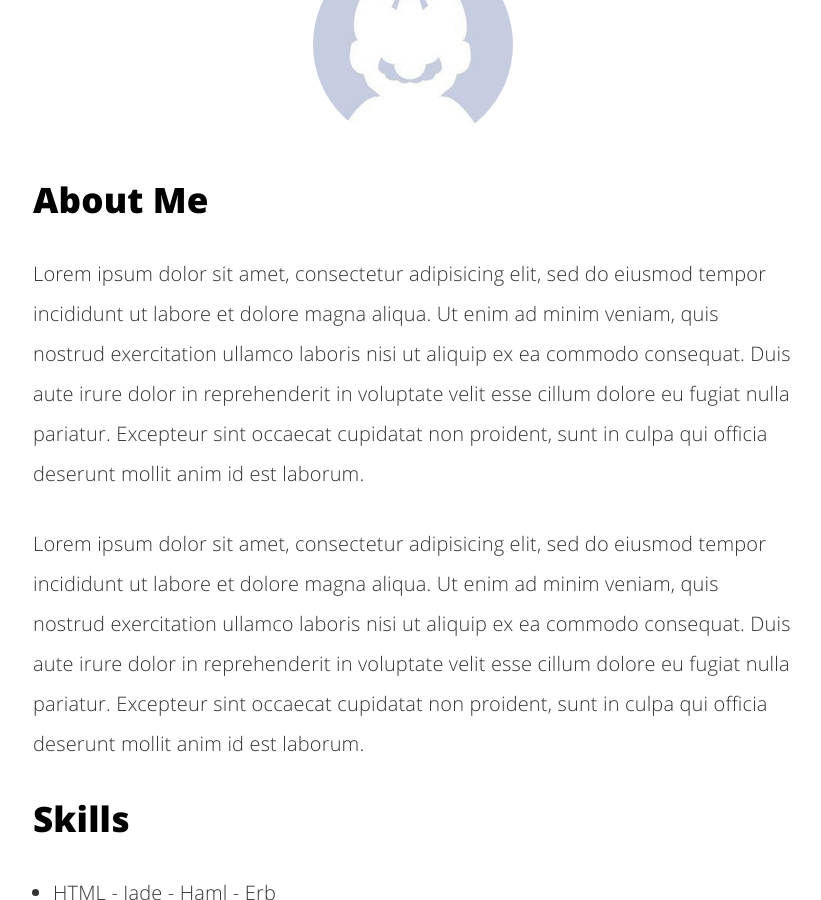
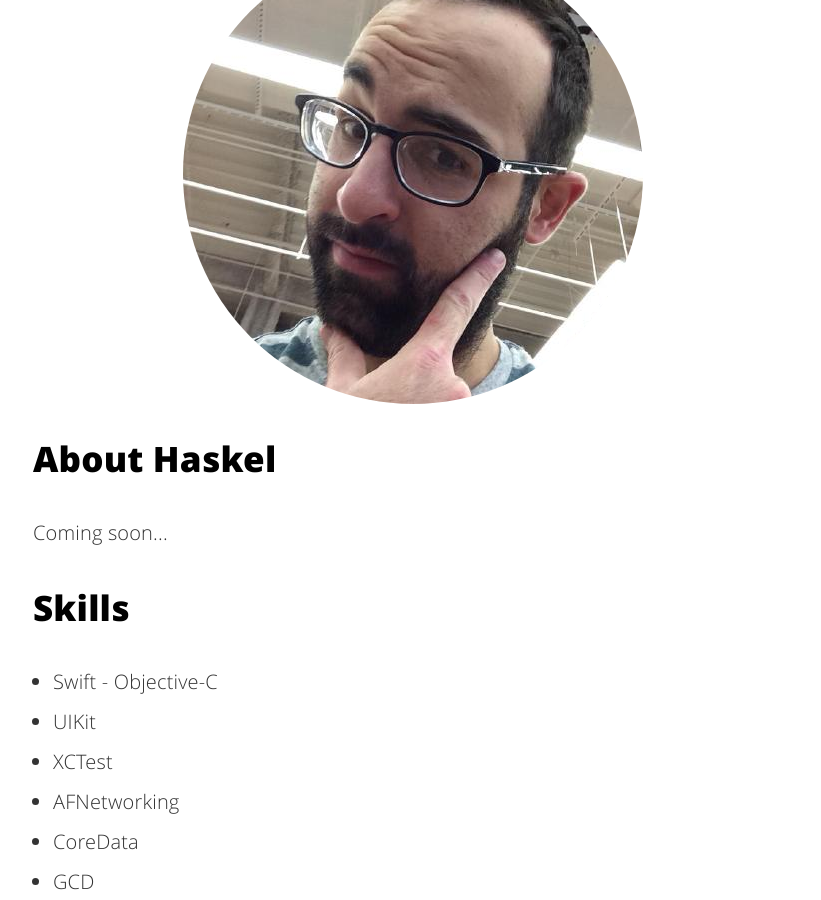
Before and after one commit to haskelash/haskelash.github.io, a Jekyll site: the page built from about.html, in a window 1280 px wide and 900 px high, scrolled down 1026 px. Shown: the whole window, without its empty margins (227-1048 px from the left). Built offline with Jekyll 4.4.1, drawn with Linux system fonts in a browser that asks for light colours; some of the changed text lies outside the part shown.

Commit message:
add stuff to about, add profile pic

```diff
--- a/about.html
+++ b/about.html
@@ -1,53 +1,36 @@
 ---
 layout: minimal
-title: "About me"
+title: "About Haskel"
 permalink: /about/index.html
-description: "Some description about Lorem Ipsum..."
+description: "Just a dude who loves developing for iOS"
 ---
 
-<img itemprop="image" class="img-rounded" src="/assets/img/blog-author.jpg" alt="Willian Justen">
+<img itemprop="image" class="img-rounded" src="/assets/img/blog-author.jpg" alt="Haskel Ash">
 
-<h2>About Me</h2>
+<h2>About Haskel</h2>
 
-<p>Lorem ipsum dolor sit amet, consectetur adipisicing elit, sed do eiusmod
-tempor incididunt ut labore et dolore magna aliqua. Ut enim ad minim veniam,
-quis nostrud exercitation ullamco laboris nisi ut aliquip ex ea commodo
-consequat. Duis aute irure dolor in reprehenderit in voluptate velit esse
-cillum dolore eu fugiat nulla pariatur. Excepteur sint occaecat cupidatat non
-proident, sunt in culpa qui officia deserunt mollit anim id est laborum.</p>
-
-
-<p>Lorem ipsum dolor sit amet, consectetur adipisicing elit, sed do eiusmod
-tempor incididunt ut labore et dolore magna aliqua. Ut enim ad minim veniam,
-quis nostrud exercitation ullamco laboris nisi ut aliquip ex ea commodo
-consequat. Duis aute irure dolor in reprehenderit in voluptate velit esse
-cillum dolore eu fugiat nulla pariatur. Excepteur sint occaecat cupidatat non
-proident, sunt in culpa qui officia deserunt mollit anim id est laborum.</p>
+<p>Coming soon...</p>
 
 
 <h2>Skills</h2>
 
 <ul class="skill-list">
-	<li>HTML - Jade - Haml - Erb</li>
-	<li>Design Responsivo (Mobile First)</li>
-	<li>CSS (Stylus, Sass, Less)</li>
-	<li>Css Frameworks (Bootstrap, Foundation)</li>
-	<li>Javascript (Design Patterns, Testes)</li>
-	<li>NodeJS</li>
-	<li>AngularJS - ReactJS</li>
-	<li>Grunt - Gulp - Yeoman</li>
+	<li>Swift - Objective-C</li>
+	<li>UIKit</li>
+	<li>XCTest</li>
+	<li>AFNetworking</li>
+	<li>CoreData</li>
+	<li>GCD</li>
+	<li>Ruby - RSpec - Haml - ERB</li>
+	<li>HTML - CSS</li>
 	<li>Git</li>
-	<li>PHP</li>
-	<li>Python</li>
-	<li>MySQL - MongoDB</li>
-	<li>Scrum and Kanban</li>
-	<li>TDD e Continuous Integration</li>
+	<li>Heroku</li>
+	<li>TDD & Continuous Integration</li>
+	<li>Agile Methodology</li>
 </ul>
 
-<h2>Projetos</h2>
+<h2>Projects</h2>
 
 <ul>
-	<li><a href="https://github.com/">Lorem Lorem</a></li>
-	<li><a href="https://github.com/">Ipsum Dolor</a></li>
-	<li><a href="https://github.com/">Dolor Lorem</a></li>
+	<li><a href="https://github.com/haskelash/DragSelectionCollectionView">DragSelectionCollectionView</a></li>
 </ul>
--- a/tags.html
+++ b/tags.html
@@ -2,7 +2,7 @@
 layout: minimal
 title: "#Tags"
 permalink: /tags/index.html
-description: "Take a look at my beautiful tags."
+description: "Take a look at these beautiful tags"
 ---
 
 <div class="tags">
```
Also changed, not shown: assets/img/blog-author.jpg.
